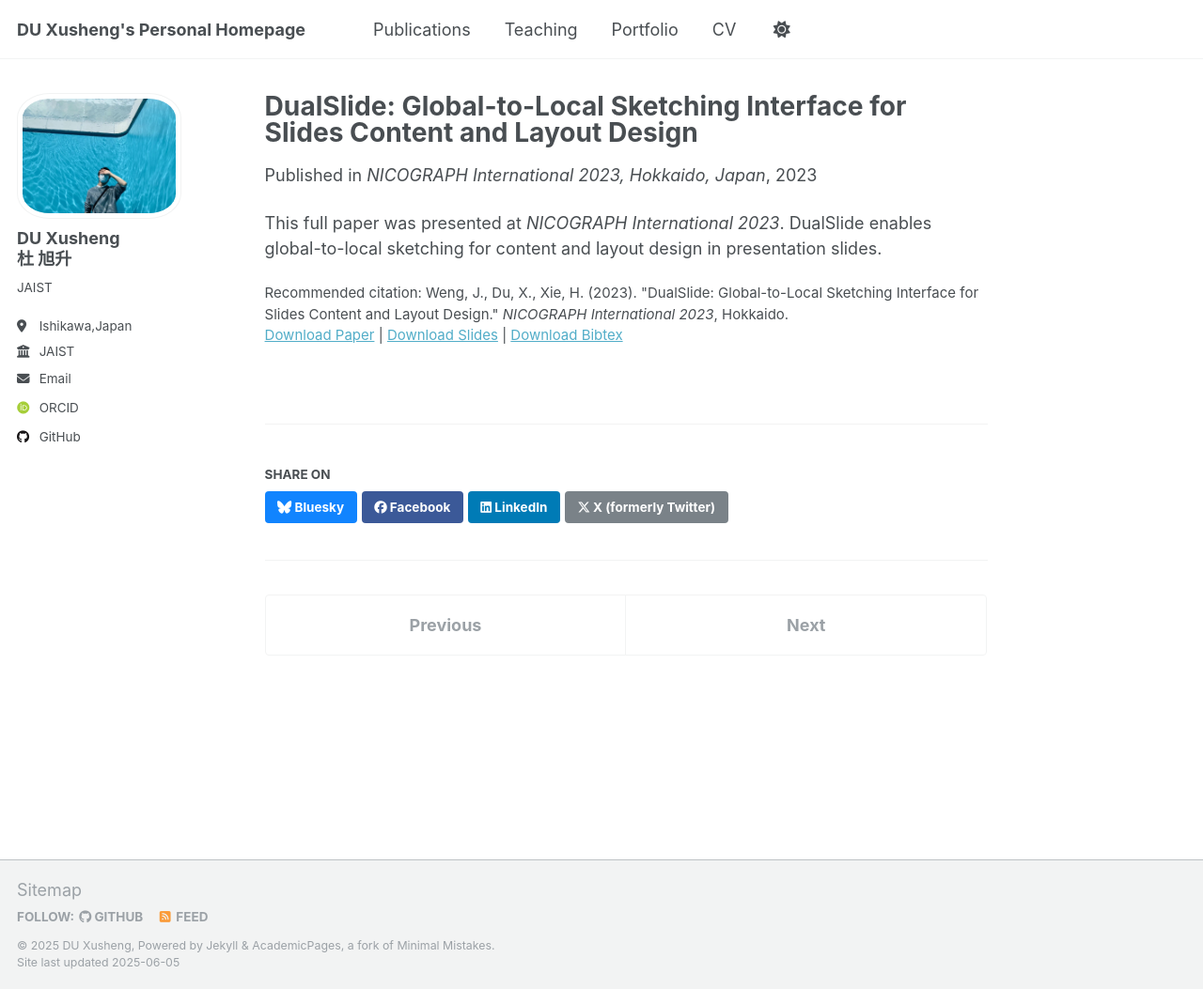
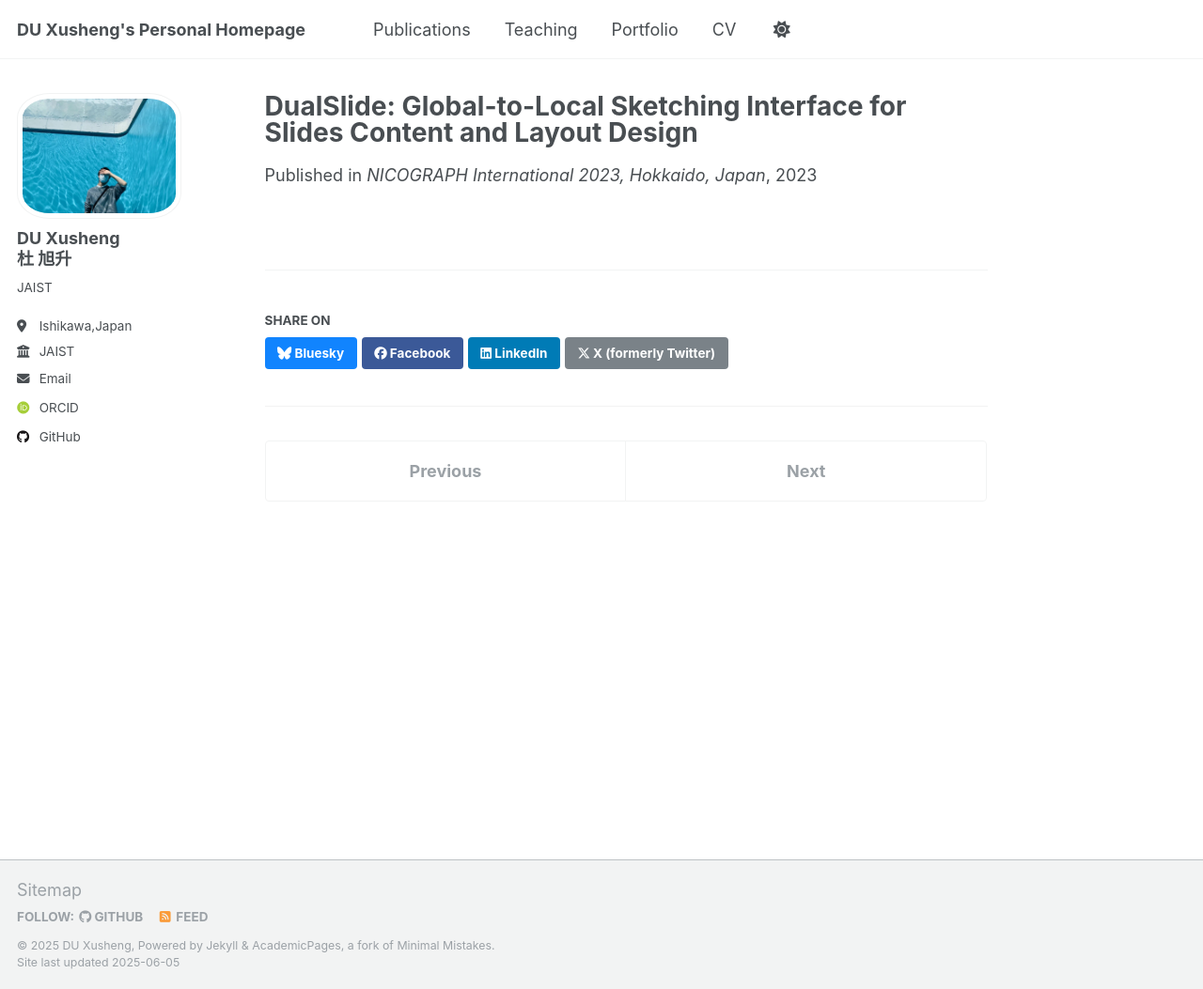
Before and after one commit to ToKyokushou/ToKyokushou.github.io, a Jekyll site: the page built from _publications/2023-06-dualslide.md, in a window 1280 px wide and 1053 px high. Shown: the whole window at 94% size. Built offline with Jekyll 4.4.1, drawn with Linux system fonts in a browser that asks for light colours; some web fonts are replaced.

Commit message:
Update 2023-06-dualslide.md

```diff
--- a/_publications/2023-06-dualslide.md
+++ b/_publications/2023-06-dualslide.md
@@ -6,9 +6,4 @@ permalink: /publication/2023-06-dualslide
 excerpt: 'A sketch-based design interface for creating slide content and layouts from global to local levels.'
 date: 2023-06-01
 venue: 'NICOGRAPH International 2023, Hokkaido, Japan'
-slidesurl: ''
-paperurl: ''
-bibtexurl: ''
-citation: 'Weng, J., Du, X., Xie, H. (2023). &quot;DualSlide: Global-to-Local Sketching Interface for Slides Content and Layout Design.&quot; <i>NICOGRAPH International 2023</i>, Hokkaido.'
 ---
-This full paper was presented at <i>NICOGRAPH International 2023</i>. DualSlide enables global-to-local sketching for content and layout design in presentation slides.
```
